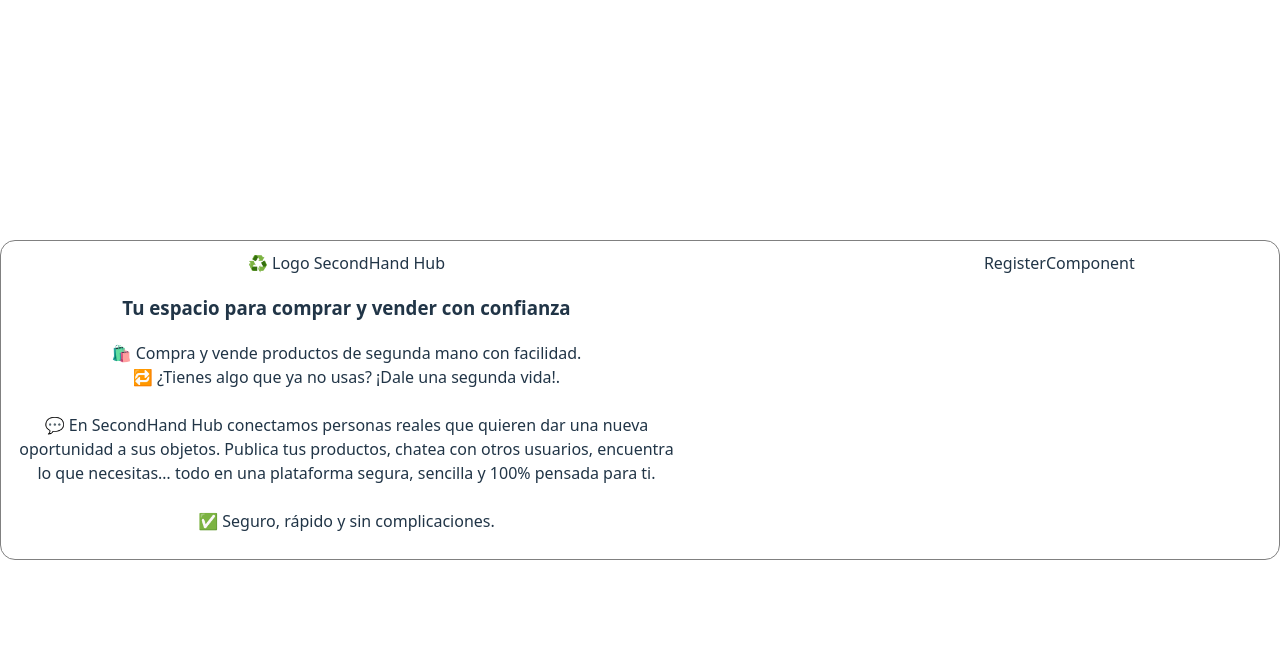
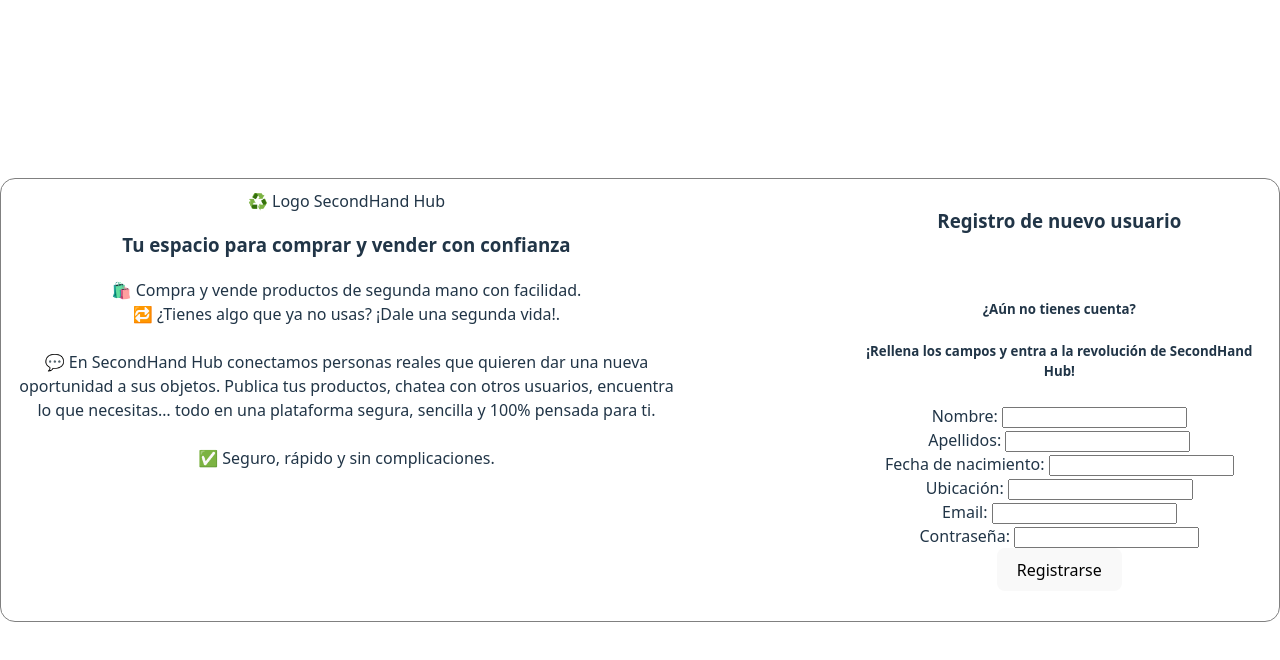
Before and after one commit to Alegarse/SecondHandHub_FrontEnd, a React (Vite) app: page / in a window 1280 px wide. Both pictures are taken after a click on the button "Crear tu cuenta". Shown: the top 660 px of the page. Built offline with nearby package versions, Linux system fonts and the light colour scheme.

Commit message:
Feature:Register. Initiate Register component

```diff
--- a/src/components/RegisterComponent/RegisterComponent.jsx
+++ b/src/components/RegisterComponent/RegisterComponent.jsx
@@ -1,9 +1,77 @@
-import React from 'react'
+import React, { useState } from 'react'
+import { doRegisterFetch } from '../../core/services/userFetch';
+import { validateFields } from '../../utils/utils';
 
 const RegisterComponent = () => {
-  return (
-    <div>RegisterComponent</div>
-  )
+  const [dataRegister, setDataRegister] = useState({});
+
+    const inputRegisterHandler = (propName, propValue) => {
+      setDataRegister({
+        ...dataRegister,
+        [propName]: propValue,
+      });
+    };
+
+    const doRegister = async () => {
+      if (validateFields(dataRegister)) {
+        await doRegisterFetch(dataRegister);
+      }
+    };
+
+    return (
+      <>
+        <div className="form-user-register">
+          <h3>Registro de nuevo usuario</h3>
+          <br />
+          <h5>¿Aún no tienes cuenta?</h5>
+          <h5>¡Rellena los campos y entra a la revolución de SecondHand Hub!</h5>
+          <div className="input-container">
+            <span>Nombre: </span>
+            <input
+              type="text"
+              onChange={(e) => inputRegisterHandler("firstName", e.target.value)}
+            />
+          </div>
+          <div className="input-container">
+            <span>Apellidos: </span>
+            <input
+              type="text"
+              onChange={(e) => inputRegisterHandler("lastName", e.target.value)}
+            />
+          </div>
+          <div className="input-container">
+            <span>Fecha de nacimiento: </span>
+            <input
+              type="text"
+              onChange={(e) => inputRegisterHandler("birthDate", e.target.value)}
+            />
+          </div>
+          <div className="input-container">
+            <span>Ubicación: </span>
+            <input
+              type="text"
+              onChange={(e) => inputRegisterHandler("location", e.target.value)}
+            />
+          </div>
+          <div className="input-container">
+            <span>Email: </span>
+            <input
+              type="text"
+              onChange={(e) => inputRegisterHandler("email", e.target.value)}
+            />
+          </div>
+          <div className="input-container">
+            <span>Contraseña: </span>
+            <input
+              type="password"
+              onChange={(e) => inputRegisterHandler("password", e.target.value)}
+            />
+          </div>
+          <button onClick={doRegister}>Registrarse</button>
+        </div>
+        <div className="error_message"></div>
+      </>
+    );
 }
 
 export default RegisterComponent
--- a/src/core/services/userFetch.js
+++ b/src/core/services/userFetch.js
@@ -12,3 +12,7 @@ export const doLoginFetch = async (dataLogin) => {
   console.log(response)
   return response;
 };
+
+export const doRegisterFetch = async (dataRegister) => {
+
+}
```
